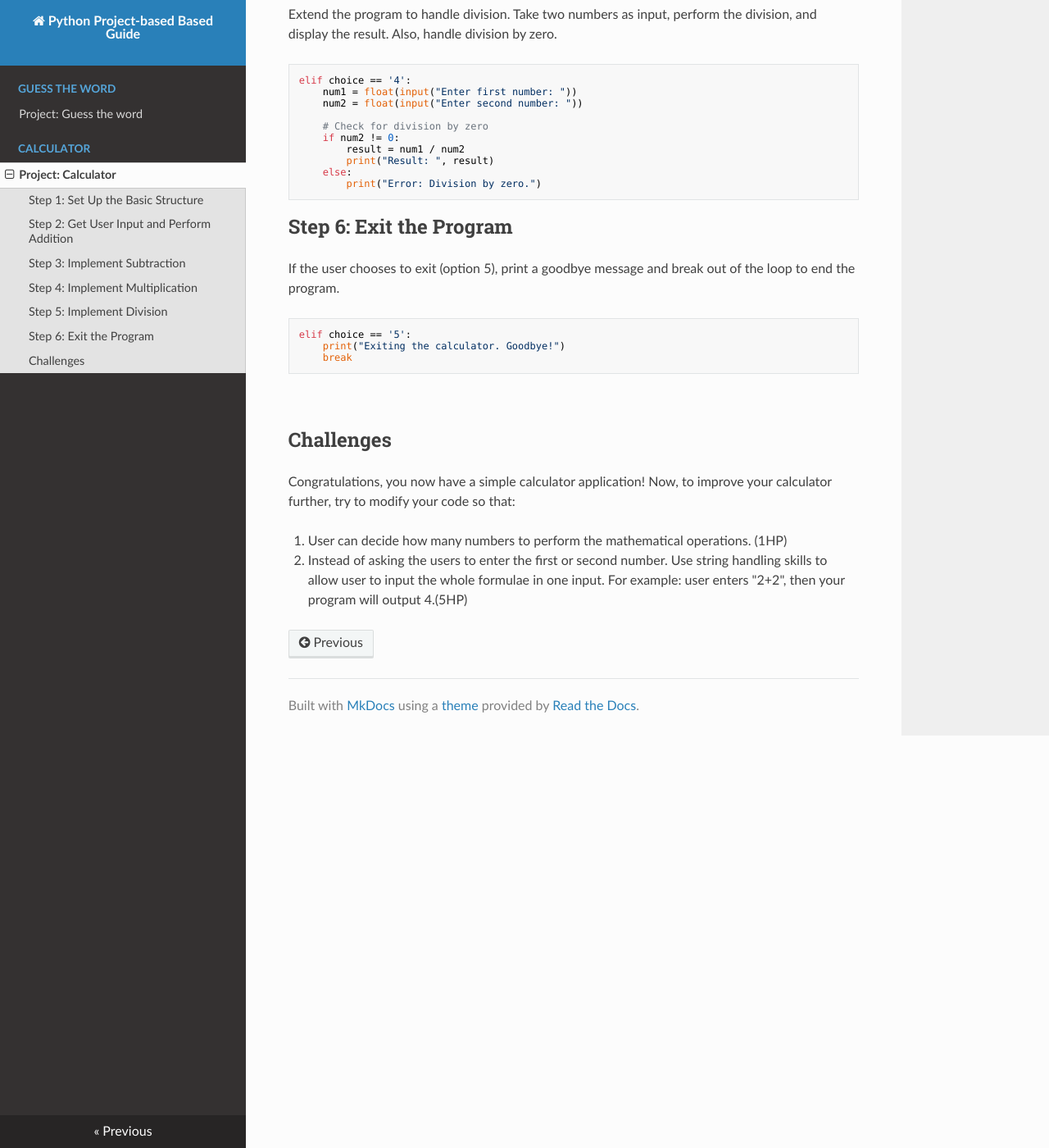
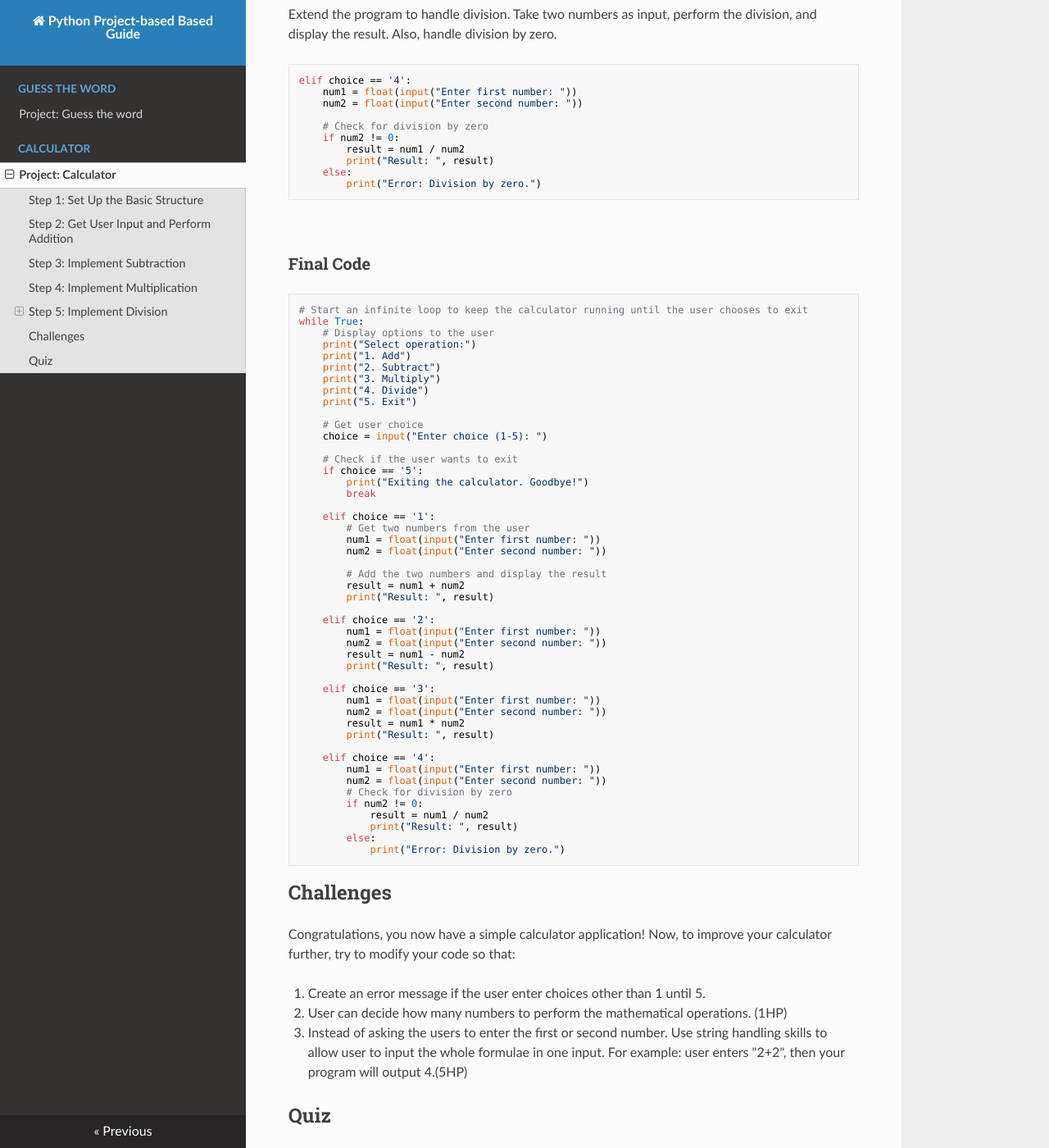
Before and after one commit to rianlian7/cs_py_guide, an MkDocs documentation site: the page built from docs/p_calculator.md, in a window 1280 px wide and 1400 px high, scrolled down 1380 px. Shown: the whole window at 82% size. Built offline with MkDocs 1.6.1, drawn with Linux system fonts in a browser that asks for light colours; nearby versions of some CDN libraries; some of the changed text lies outside the part shown.

Commit message:
finalised two project guides

```diff
--- a/docs/p_calculator.md
+++ b/docs/p_calculator.md
@@ -67,18 +67,70 @@
         else:
             print("Error: Division by zero.")
 
-## Step 6: Exit the Program
-If the user chooses to exit (option 5), print a goodbye message and break out of the loop to end the program.
-
-    elif choice == '5':
-        print("Exiting the calculator. Goodbye!")
-        break
 
 <br>
+
+### Final Code
+
+    # Start an infinite loop to keep the calculator running until the user chooses to exit
+    while True:
+        # Display options to the user
+        print("Select operation:")
+        print("1. Add")
+        print("2. Subtract")
+        print("3. Multiply")
+        print("4. Divide")
+        print("5. Exit")
+
+        # Get user choice
+        choice = input("Enter choice (1-5): ")
+
+        # Check if the user wants to exit
+        if choice == '5':
+            print("Exiting the calculator. Goodbye!")
+            break
+
+        elif choice == '1':
+            # Get two numbers from the user
+            num1 = float(input("Enter first number: "))
+            num2 = float(input("Enter second number: "))
+
+            # Add the two numbers and display the result
+            result = num1 + num2
+            print("Result: ", result)
+
+        elif choice == '2':
+            num1 = float(input("Enter first number: "))
+            num2 = float(input("Enter second number: "))
+            result = num1 - num2
+            print("Result: ", result)
+
+        elif choice == '3':
+            num1 = float(input("Enter first number: "))
+            num2 = float(input("Enter second number: "))
+            result = num1 * num2
+            print("Result: ", result)
+
+        elif choice == '4':
+            num1 = float(input("Enter first number: "))
+            num2 = float(input("Enter second number: "))
+            # Check for division by zero
+            if num2 != 0:
+                result = num1 / num2
+                print("Result: ", result)
+            else:
+                print("Error: Division by zero.")
 
 ## Challenges
 
 Congratulations, you now have a simple calculator application! Now, to improve your calculator further, try to modify your code so that:
 
-1. User can decide how many numbers to perform the mathematical operations. (1HP)
-2. Instead of asking the users to enter the first or second number. Use string handling skills to allow user to input the whole formulae in one input. For example: user enters "2+2", then your program will output 4.(5HP)
+1. Create an error message if the user enter choices other than 1 until 5.
+2. User can decide how many numbers to perform the mathematical operations. (1HP)
+3. Instead of asking the users to enter the first or second number. Use string handling skills to allow user to input the whole formulae in one input. For example: user enters "2+2", then your program will output 4.(5HP)
+
+## Quiz
+
+Open the quiz below and complete it.
+
+[Quiz](https://forms.office.com/r/JArcadAcgh)
```
Also changed, not shown: docs/p_guess_the_word.md (+8 -0 lines), site/index.html, site/p_calculator/index.html, site/p_guess_the_word/index.html, 1 other file.
